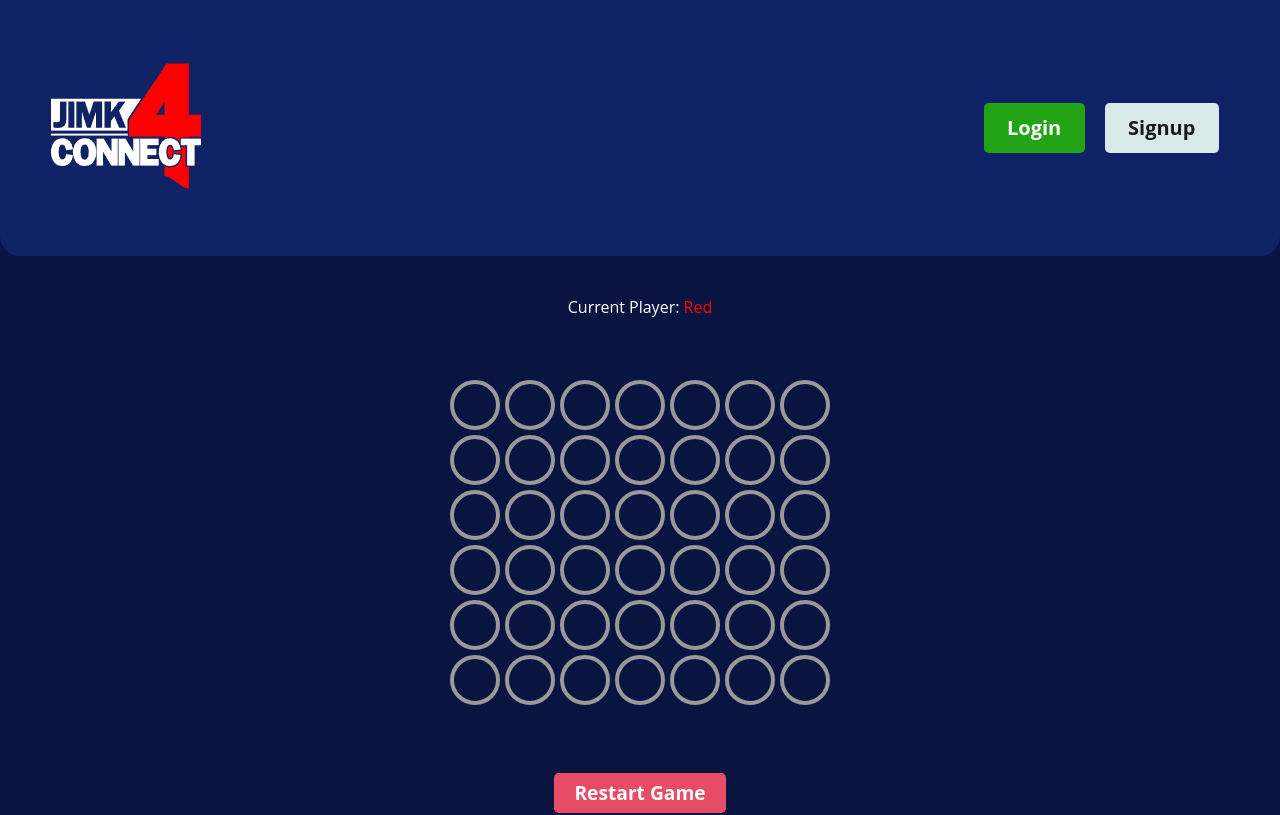
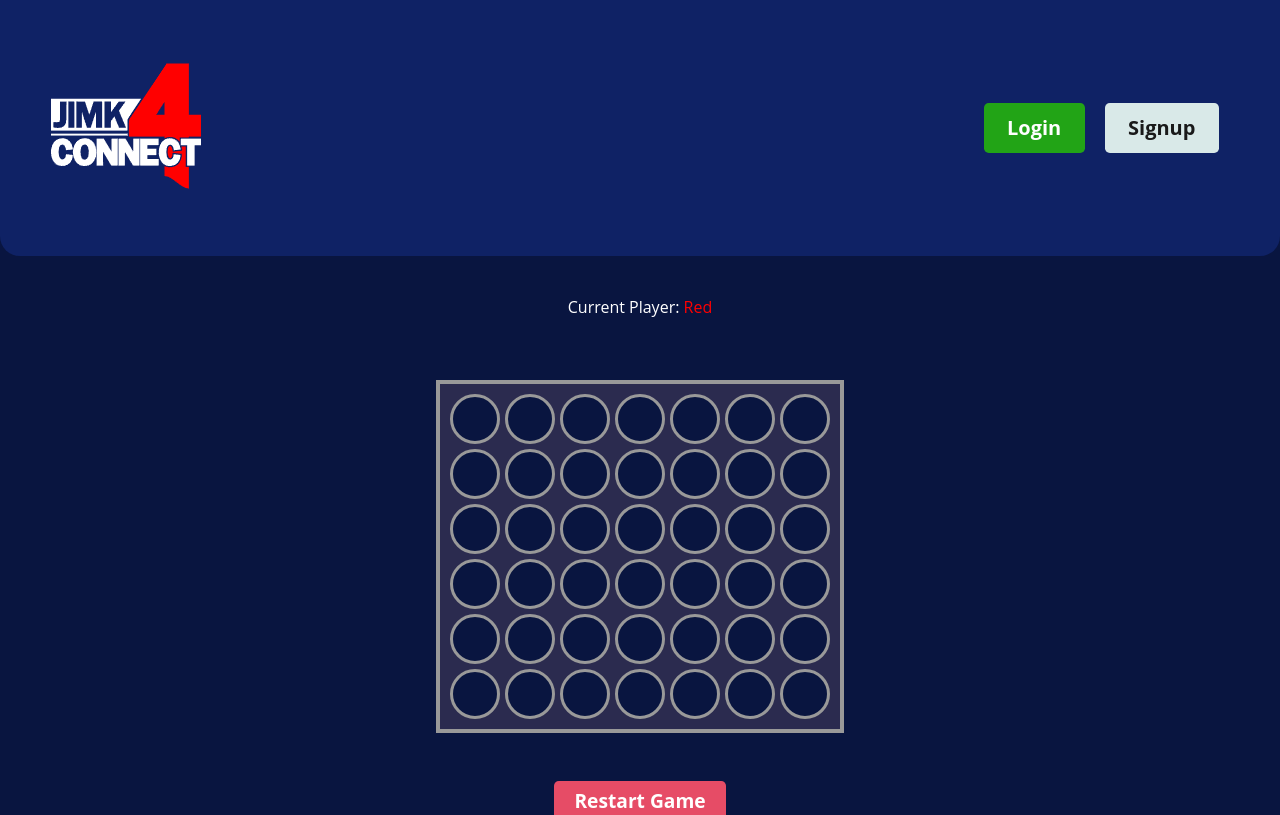
Before and after one commit to keithrsialana/jimk-connect4, a React (Vite) app in the folder client/: page /game in a window 1280 px wide. Shown: the top 815 px of the page. Built offline with nearby package versions, Linux system fonts and the light colour scheme.

Commit message:
additional styling and animation work for gameboard

```diff
--- a/client/src/App.css
+++ b/client/src/App.css
@@ -1715,6 +1715,11 @@ label form [type='radio'] {
   position: relative;
   text-align: center;
   margin: 20px auto;
+  justify-content: center;
+  /* display: flex; */
+  flex-direction: column;
+  width: max-content;
+  align-items: center;
 }
 
 .red {
@@ -1729,19 +1734,25 @@ label form [type='radio'] {
   display: grid;
   grid-template-columns: repeat(7, 50px);
   grid-gap: 5px;
-  margin: 20px auto;
   margin-top: 4rem;
   justify-content: center;
+  border: 4px solid #999;
+  background-color: #2b2b4f;
+  position: relative;
+  z-index: 1;
+  padding: 10px;
+  /* width: max-content; */
+  /* overflow: visible; */
 }
 
 .cell {
   width: 50px;
   height: 50px;
-  background-color: ;
-  border: 4px solid #999;
+  border: 3px solid #999;
+  background-color: #091540;
   border-radius: 50%;
   cursor: pointer;
-  z-index: 5;
+  z-index: 3;
 }
 
 .cell.red {
@@ -1752,6 +1763,20 @@ label form [type='radio'] {
   background-color: yellow;
 }
 
+.cell:hover {
+  background-color: rgba(255, 255, 255, 0.2); /* Highlight hovered cell */
+}
+
+.cell:hover:nth-child(7n+1),
+.cell:hover:nth-child(7n+2),
+.cell:hover:nth-child(7n+3),
+.cell:hover:nth-child(7n+4),
+.cell:hover:nth-child(7n+5),
+.cell:hover:nth-child(7n+6),
+.cell:hover:nth-child(7n+7) {
+  background-color: rgba(255, 255, 255, 0.2);
+}
+
 .chip.red {
   background-color: red;
 }
@@ -1762,7 +1787,7 @@ label form [type='radio'] {
 
 @keyframes drop {
 	from {
-		top: 5px;
+		top: 25px;
 	}
 
 	to {
@@ -1775,12 +1800,12 @@ label form [type='radio'] {
 	height: 50px;
 	border-radius: 50%;
 	position: absolute;
-	animation: drop 1s ease-in-out;
-  /* top: -100px; */
-	/* Adjust duration and easing for smooth animation */
-	z-index: 0;
-	/* Ensure it's above the board temporarily */
+	animation: drop .8s ease-in-out;
+	z-index: 2;
   will-change: transform;
+  justify-content: center;
+  align-items: center;
+  display: flex;
 }
 
 .button-margin {
--- a/client/src/components/Gameboard.tsx
+++ b/client/src/components/Gameboard.tsx
@@ -10,8 +10,11 @@ const GameBoard: React.FC = () => {
 		Array.from({ length: rows }, () => Array(cols).fill(null))
 	);
 	const [currentPlayer, setCurrentPlayer] = useState<"Red" | "Yellow">("Red");
+	const [isMoveInProgress, setIsMoveInProgress] = useState(false);
+	const [winner, setWinner] = useState<string | null>(null);
 
 	function handleMove(col: number): void {
+		if (isMoveInProgress || winner) return;
 		for (let r = rows - 1; r >= 0; r--) {
 			if (!board[r][col]) {
 				const cell = document.querySelector(
@@ -32,6 +35,7 @@ const GameBoard: React.FC = () => {
 						if (gameContainer) {
 							gameContainer.appendChild(chip);
 
+							setIsMoveInProgress(true);
 							setTimeout(() => {
 								chip.style.top = `${cellRect.top - gameBoardRect.top}px`; // Move to the correct row
 								chip.style.left = `${cellRect.left - gameBoardRect.left}px`; // Align horizontally
@@ -49,6 +53,7 @@ const GameBoard: React.FC = () => {
 								} else {
 									setCurrentPlayer(currentPlayer === "Red" ? "Yellow" : "Red");
 								}
+								setIsMoveInProgress(false);
 							});
 						}
 					}
@@ -112,8 +117,6 @@ const GameBoard: React.FC = () => {
 		setCurrentPlayer("Red");
 	};
 
-	const [winner, setWinner] = useState<string | null>(null);
-
 	const handleGameEnd = (winningPlayer: string) => {
 		setWinner(winningPlayer);
 	};
@@ -138,7 +141,8 @@ const GameBoard: React.FC = () => {
 							key={`${r}-${c}`}
 							className={`cell ${cell?.toLowerCase() || ""}`}
 							onClick={() => handleMove(c)}
-						></div>
+						>
+						</div>
 					))
 				)}
 			</div>
```
